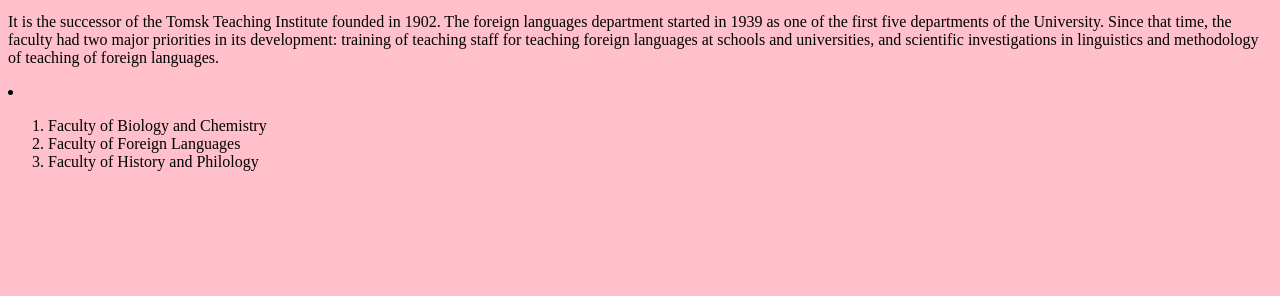
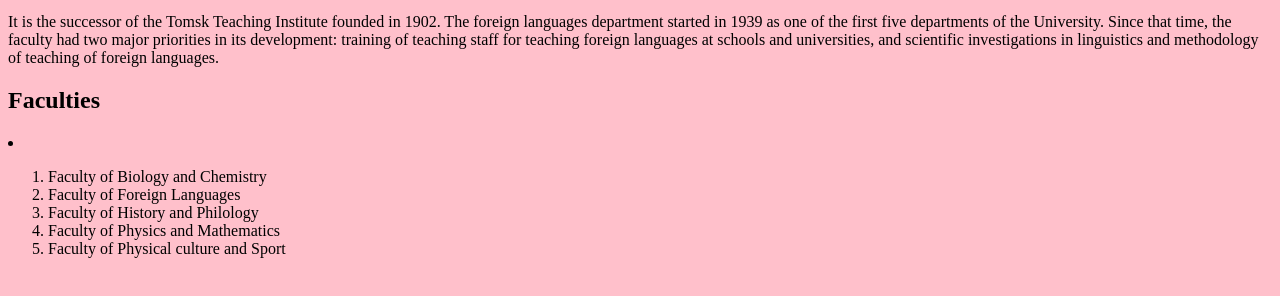
Before and after one commit to Ant-starl/Ant-starl.github.io, a plain HTML site: page index.html in a window 1280 px wide. Shown: the part 236-532 px from the top of the page. Drawn offline with Linux system fonts and the light colour scheme.

Commit message:
Sat, Oct 4, 2025, 1:52 PM +07:00

```diff
--- a/index.html
+++ b/index.html
@@ -13,11 +13,14 @@
         training of teaching staff for teaching foreign languages at schools and universities,
         and scientific investigations in linguistics and methodology of teaching of foreign languages.
     </p>
+    <h2>Faculties</h2>
    <li>
     <ol>
         <li>Faculty of Biology and Chemistry</li>
         <li>Faculty of Foreign Languages </li>
         <li>Faculty of History and Philology</li>
+        <li>Faculty of Physics and Mathematics</li>
+        <li>Faculty of Physical culture and Sport</li>
     </ol>
    </li>
 
```
